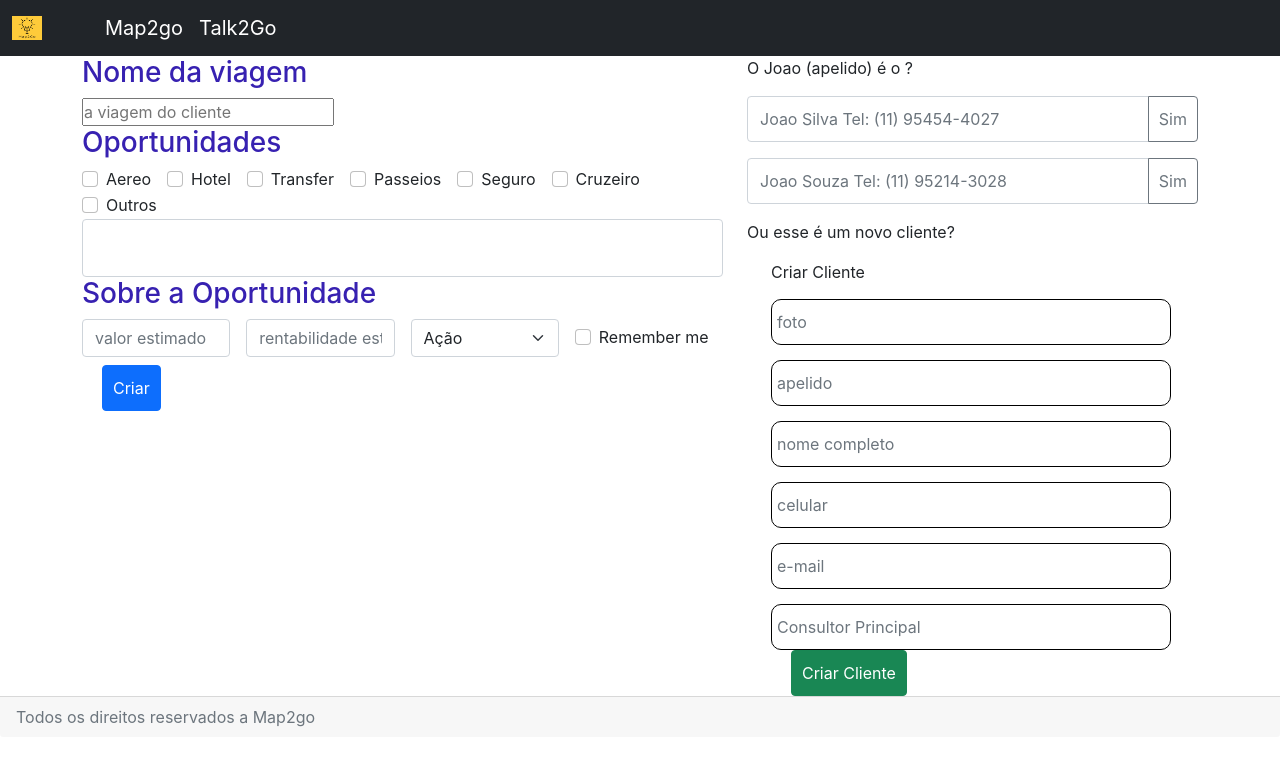
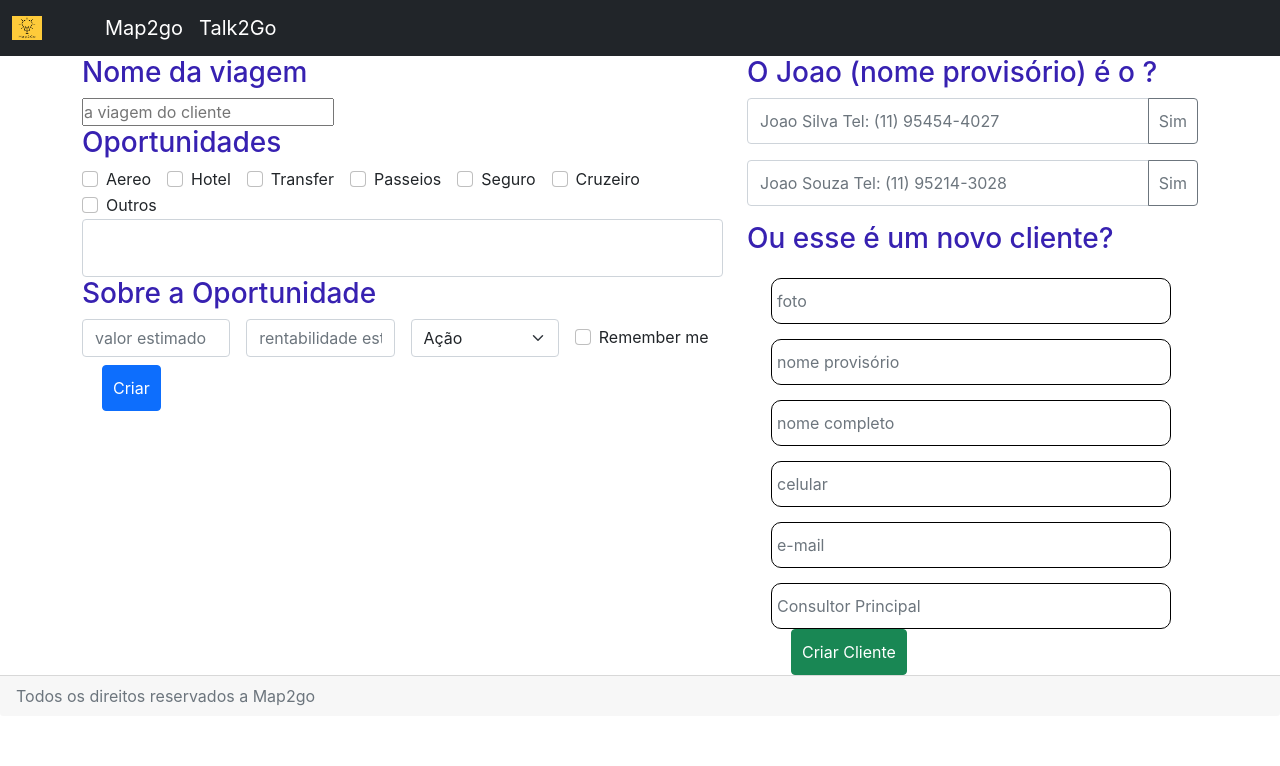
Before and after one commit to CarolNisaka/Modulo-II---CRM-da-Talk2Go, a React (Create React App) app: page /novaviagem in a window 1280 px wide. Shown: the top 766 px of the page. Built offline with nearby package versions, Linux system fonts and the light colour scheme.

Commit message:
README criado

```diff
--- a/src/Components/Atendimento/NovaViagem.js
+++ b/src/Components/Atendimento/NovaViagem.js
@@ -96,7 +96,7 @@ function NovaViagem () {
                 </section>
                 </div>
             <div className="col-5">
-                <p>O Joao (apelido) é o ?</p>
+                <h3>O Joao (nome provisório) é o ?</h3>
                     <div class="input-group mb-3">
                     <input
                     type="text"
@@ -112,7 +112,7 @@ function NovaViagem () {
                     <button class="btn btn-outline-secondary" type="button" id="button-addon2">Sim</button>
                     </div>
 
-                <p>Ou esse é um novo cliente?</p>
+                <h3>Ou esse é um novo cliente?</h3>
                 <div>
                     <CriarCliente/>
                 </div>
--- a/src/Components/Cliente/CriarCliente.js
+++ b/src/Components/Cliente/CriarCliente.js
@@ -51,7 +51,7 @@ function CriarCliente () {
             {/* <NavBarInterna/> */}
              <div className="container">
                 <div className="row">
-                    <div className="col-5">Criar Cliente
+                    <div className="col-5">
                     <div className="row g-3">
                         <div className="col">
                            <form onSubmit ={handleCreateClient} className="formCriaCliente">
@@ -71,7 +71,7 @@ function CriarCliente () {
                                    className="form-control"
                                    type='text'
                                    name="apelido"
-                                   placeholder="apelido"
+                                   placeholder="nome provisório"
                                    value={apelido}
                                    onChange={(event)=> setApelido(event.target.value)}
                                />
```
Also changed, not shown: 1 other file (tests, documents, lock files or other folders).
